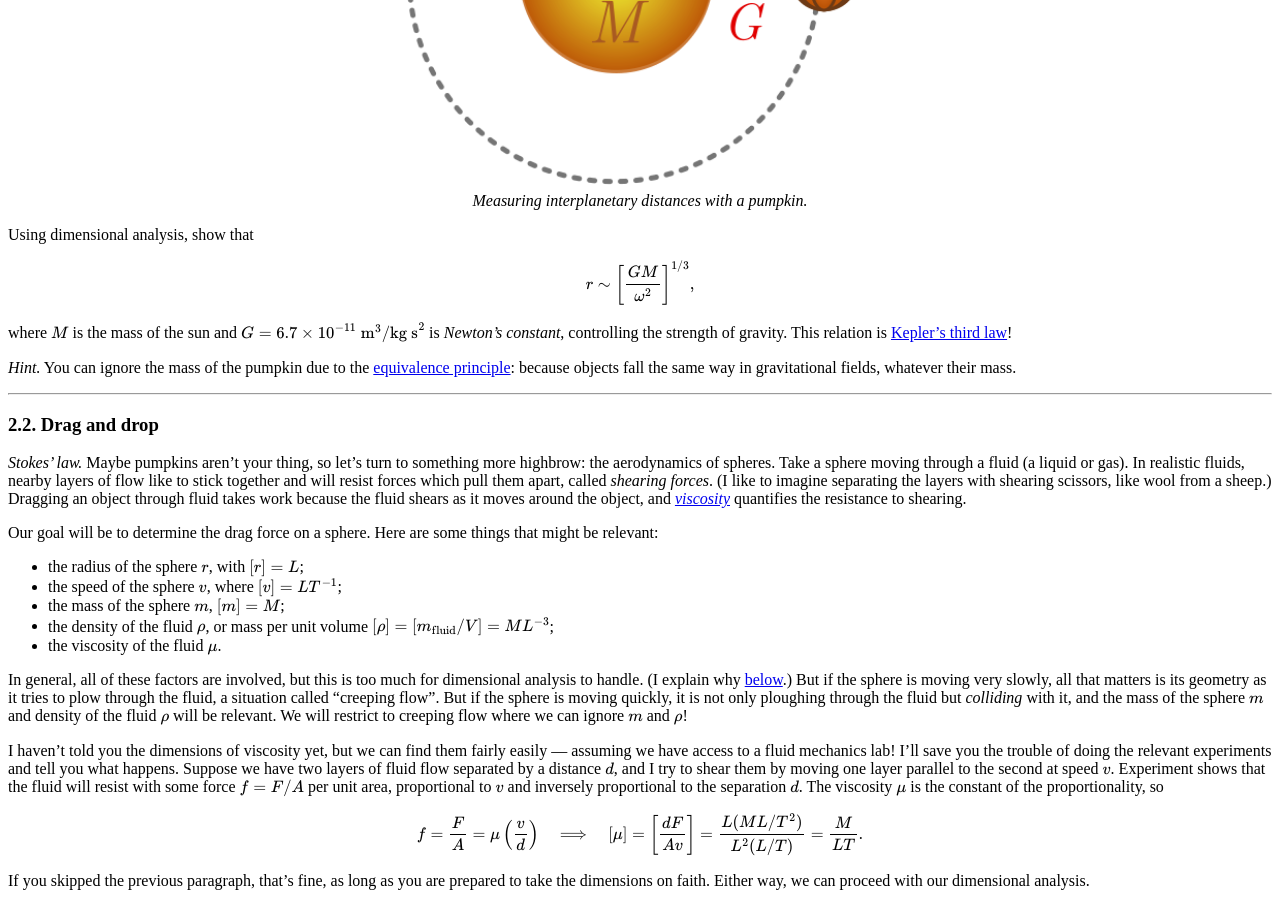
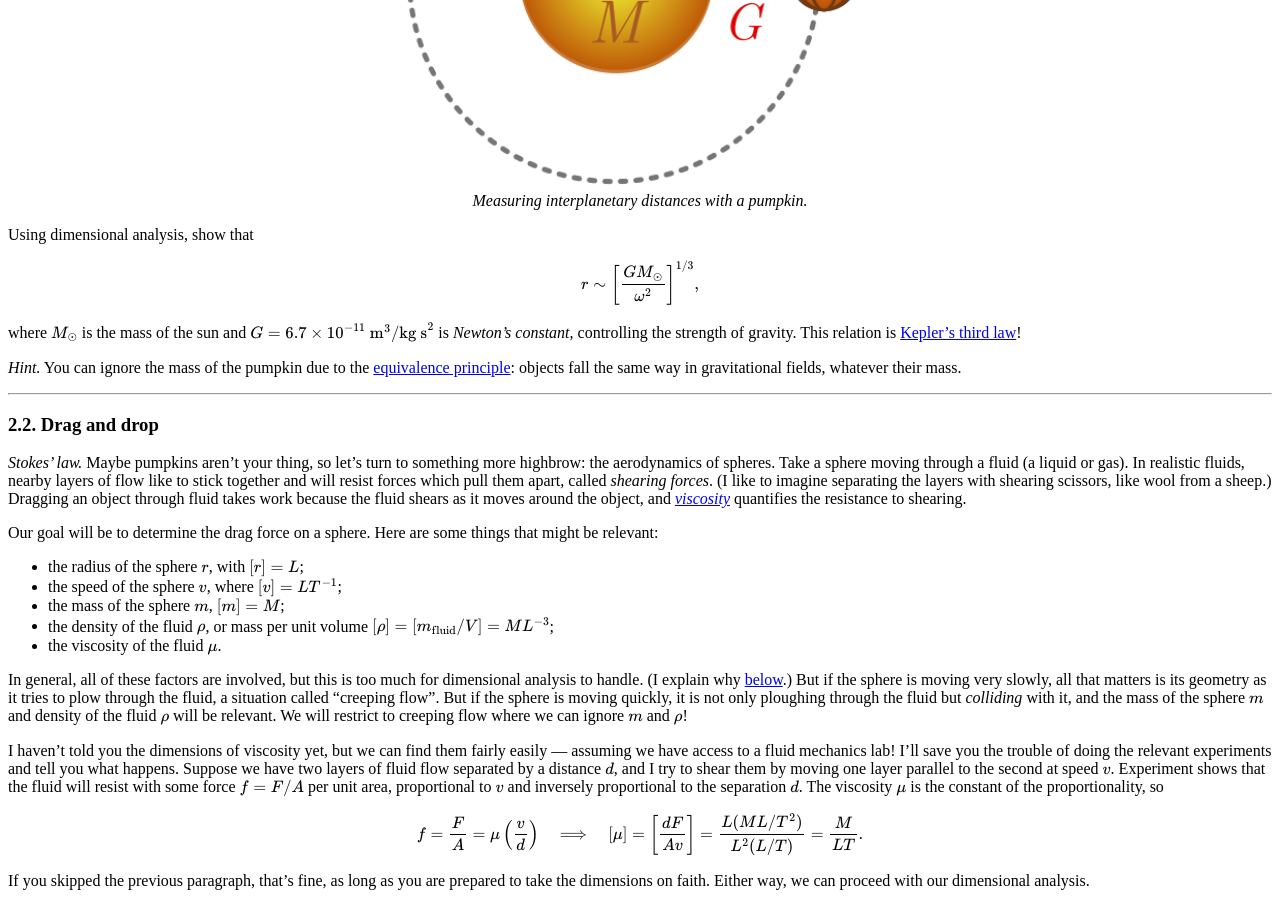
Before and after one commit to hapax/hapax.github.io, a Jekyll site: the page built from assets/simple-physics.md, in a window 1280 px wide and 900 px high, scrolled down 5949 px. Built offline with Jekyll 4.4.1, drawn with Linux system fonts in a browser that asks for light colours; our own code applies the rules of GitHub Pages for plain Markdown files; formulas are drawn with MathJax 3; a script that is not in the unit is left out.

Commit message:
Update simple-physics.md

```diff
--- a/assets/simple-physics.md
+++ b/assets/simple-physics.md
@@ -325,17 +325,17 @@ You may have to kick many times until this happens!
 Using dimensional analysis, show that
 
 $$
-r \sim \left[\frac{GM}{\omega^2}\right]^{1/3},
-$$
-
-where $M$ is the mass of the sun and $G = 6.7 \times 10^{-11} \text{
+r \sim \left[\frac{GM_\odot}{\omega^2}\right]^{1/3},
+$$
+
+where $M_\odot$ is the mass of the sun and $G = 6.7 \times 10^{-11} \text{
 m}^3 \text{/kg s}^2$ is *Newton's constant*, controlling the strength
 of gravity.
 This relation is
 [Kepler's third law](https://en.wikipedia.org/wiki/Kepler%27s_laws_of_planetary_motion#Third_law)!
 
 *Hint.* You can ignore the mass of the pumpkin due to the
-[equivalence principle](https://en.wikipedia.org/wiki/Equivalence_principle): because objects fall the same way in gravitational fields, whatever
+[equivalence principle](https://en.wikipedia.org/wiki/Equivalence_principle): objects fall the same way in gravitational fields, whatever
 their mass.
 
 ---
```
